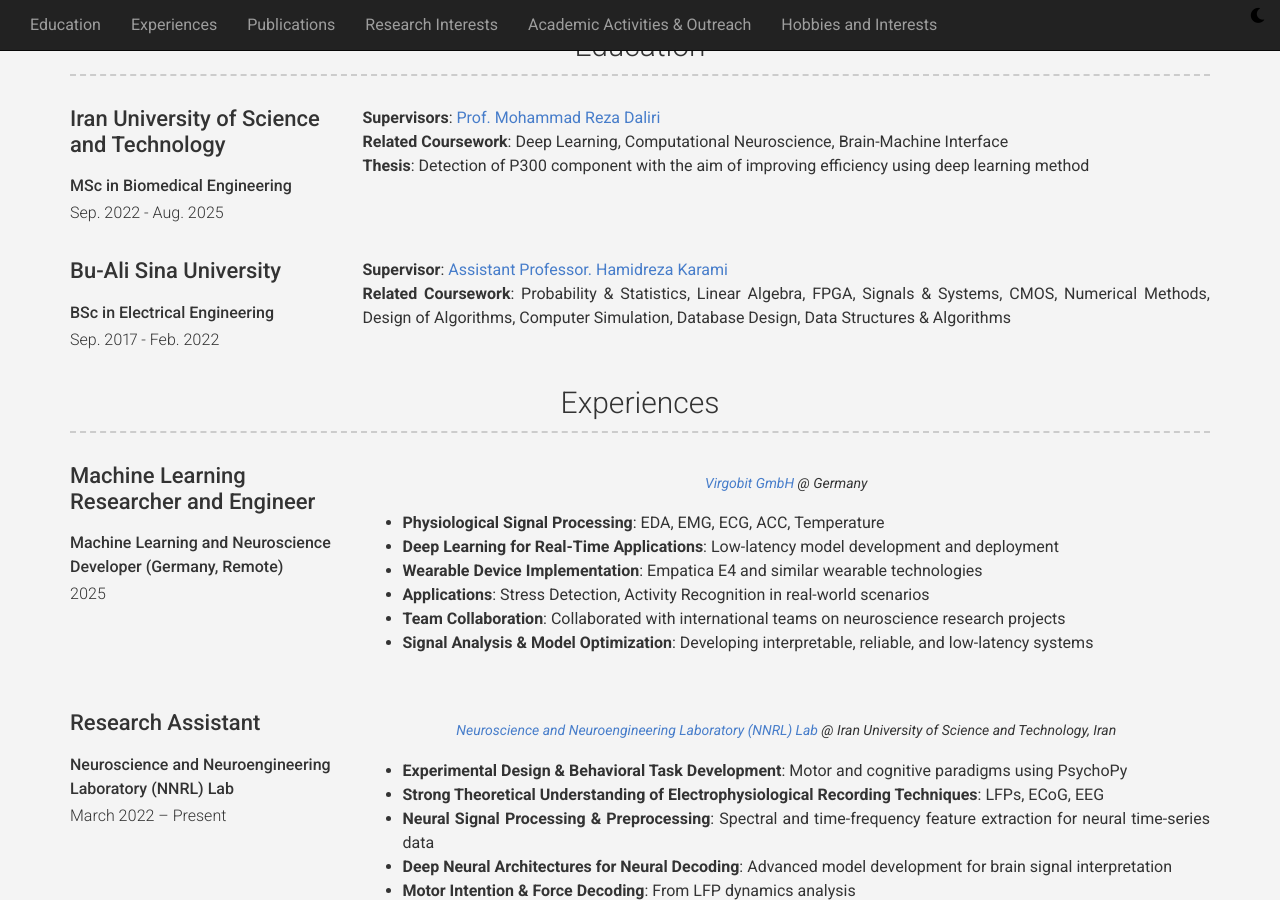
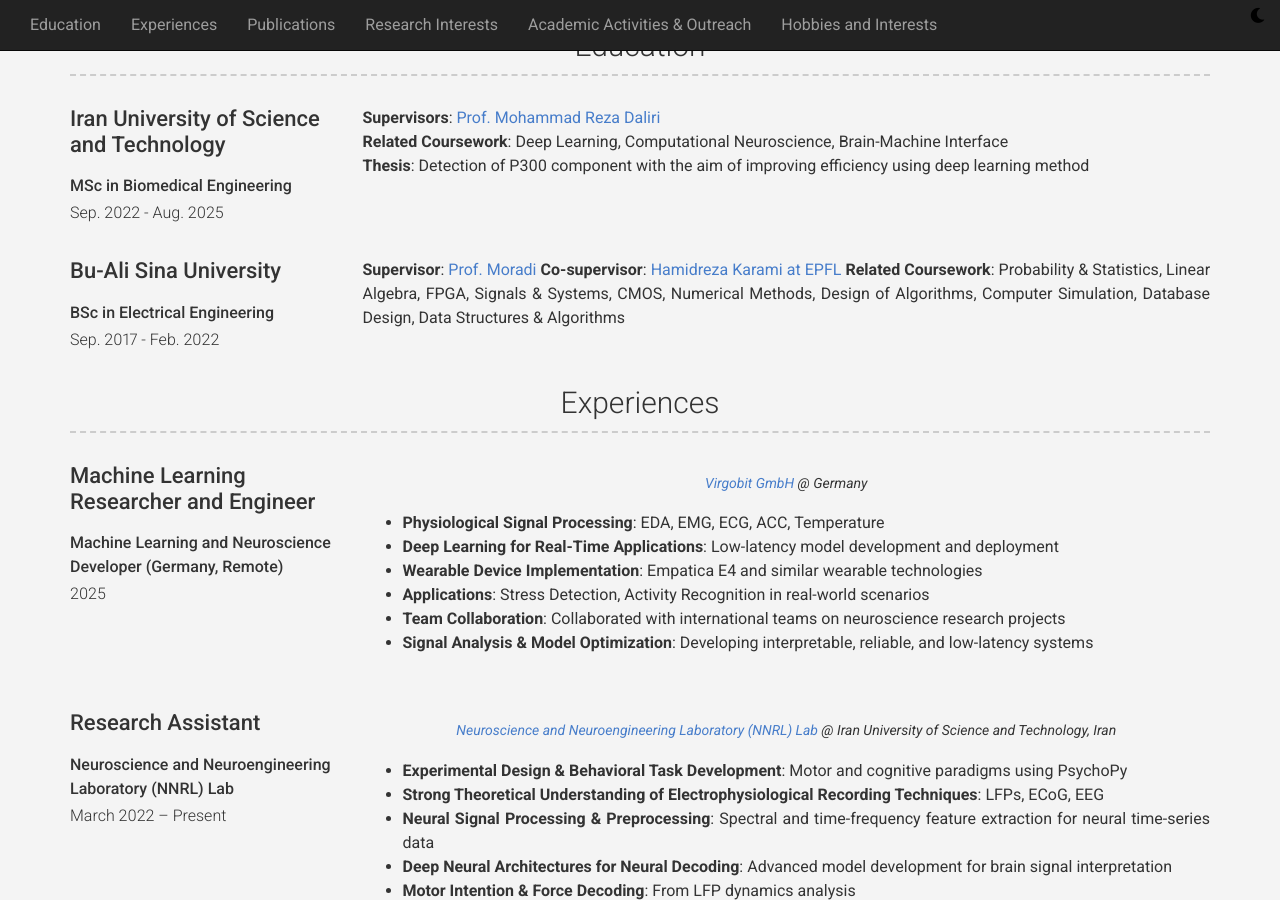
Before and after one commit to HabibiMehdi/HabibiMehdi.github.io, a Jekyll site: the page built from index.md, in a window 1280 px wide and 900 px high, scrolled down 521 px. Built offline with Jekyll 4.4.1, drawn with Linux system fonts in a browser that asks for light colours; nearby versions of some CDN libraries; a style sheet for code colours, icons or effects is not loaded.

Commit message:
Update _config.yml

```diff
--- a/_config.yml
+++ b/_config.yml
@@ -67,7 +67,8 @@ content:
         sub_title: BSc in Electrical Engineering
         caption: Sep. 2017 - Feb. 2022
         description: |
-          **Supervisor**: [Assistant Professor. Hamidreza Karami](https://scholar.google.com/citations?user=Qn35J5wAAAAJ&hl=en)
+          **Supervisor**: [Prof. Moradi](https://scholar.google.com/citations?user=ZQ98M1EAAAAJ&hl=en)
+          **Co-supervisor**: [Hamidreza Karami at EPFL](https://scholar.google.com/citations?user=Qn35J5wAAAAJ&hl=en)
           **Related Coursework**: Probability & Statistics, Linear Algebra, FPGA, Signals & Systems, CMOS, Numerical Methods, Design of Algorithms, Computer Simulation, Database Design, Data Structures & Algorithms
 
   - title: Experiences
```
